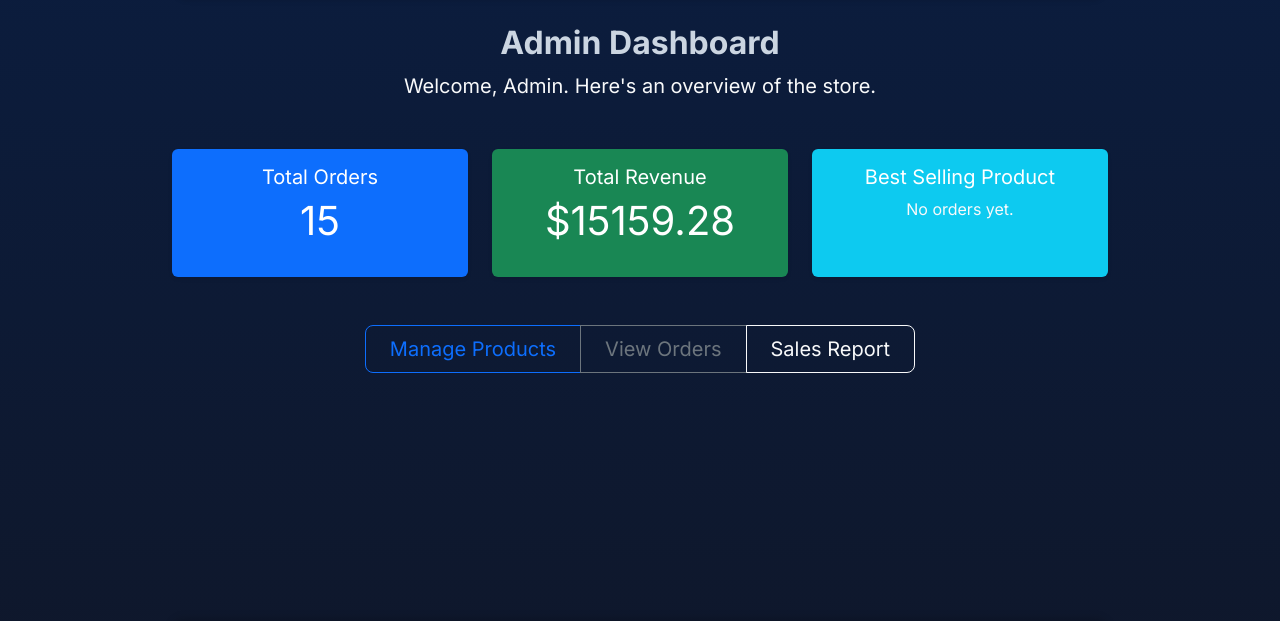
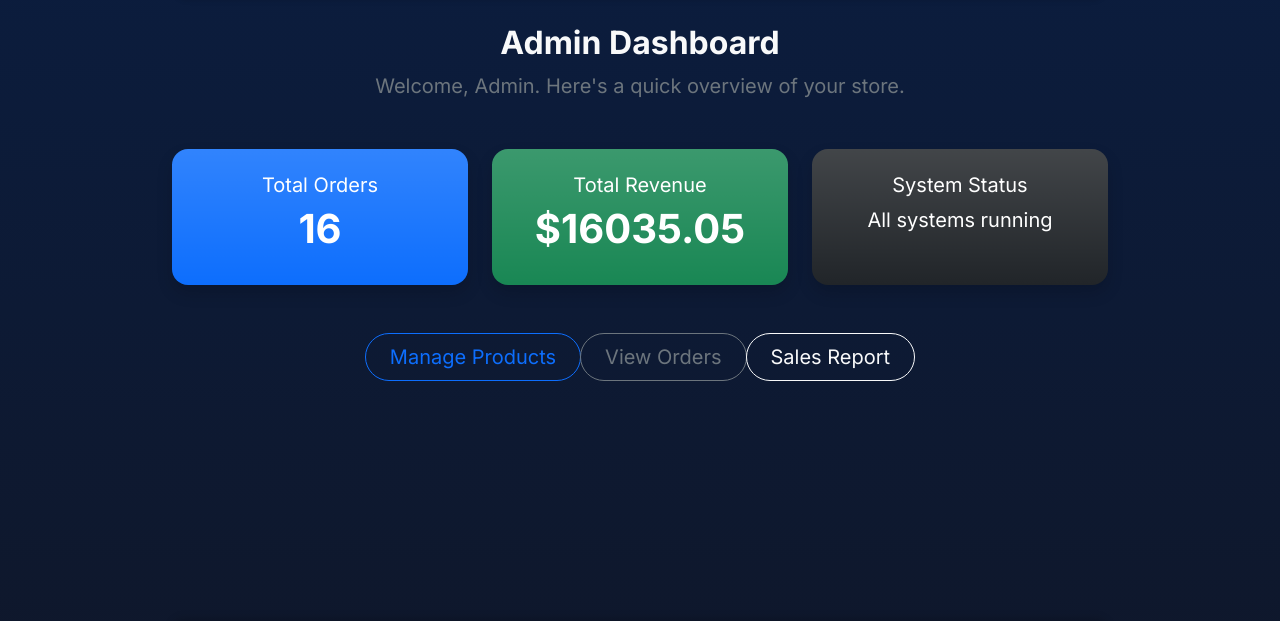
Before and after one commit to fardcoding/AWE-Electronics, a Flask app: page /admin/dashboard in a window 1280 px wide. Shown: the part 91-712 px from the top of the page. Run offline with Flask 3, Linux system fonts and the light colour scheme; the visitor is signed in with stand-in values (Sample User, id 1).

Commit message:
last update

```diff
--- a/app/templates/admin_dashboard.html
+++ b/app/templates/admin_dashboard.html
@@ -1,50 +1,51 @@
 {% extends 'layout.html' %}
 {% block content %}
 <div class="text-center mb-5">
-    <h2 class="fw-bold">Admin Dashboard</h2>
-    <p class="text-light fs-5">Welcome, Admin. Here's an overview of the store.</p>
+    <h2 class="fw-bold text-light">Admin Dashboard</h2>
+    <p class="text-secondary fs-5">Welcome, Admin. Here's a quick overview of your store.</p>
 </div>
 
 <div class="row g-4 mb-5">
-    <div class="col-md-4">
-        <div class="card text-white bg-primary h-100 shadow-sm border-0">
+    <div class="col-md-6 col-lg-4">
+        <div class="card text-white bg-gradient bg-primary h-100 shadow border-0 rounded-4">
             <div class="card-body text-center">
+                <div class="mb-2">
+                    <i class="bi bi-bag-fill fs-1"></i>
+                </div>
                 <h5 class="card-title">Total Orders</h5>
-                <p class="display-6">{{ total_orders }}</p>
+                <p class="display-6 fw-bold">{{ total_orders }}</p>
             </div>
         </div>
     </div>
-    <div class="col-md-4">
-        <div class="card text-white bg-success h-100 shadow-sm border-0">
+    <div class="col-md-6 col-lg-4">
+        <div class="card text-white bg-gradient bg-success h-100 shadow border-0 rounded-4">
             <div class="card-body text-center">
+                <div class="mb-2">
+                    <i class="bi bi-currency-dollar fs-1"></i>
+                </div>
                 <h5 class="card-title">Total Revenue</h5>
-                <p class="display-6">${{ '%.2f' | format(total_revenue) }}</p>
-
+                <p class="display-6 fw-bold">${{ '%.2f' | format(total_revenue) }}</p>
             </div>
         </div>
     </div>
-    <div class="col-md-4">
-        <div class="card text-white bg-info h-100 shadow-sm border-0">
+    <div class="col-md-12 col-lg-4">
+        <div class="card text-white bg-gradient bg-dark h-100 shadow border-0 rounded-4">
             <div class="card-body text-center">
-                <h5 class="card-title">Best Selling Product</h5>
-                {% if best_selling %}
-                    <p class="fs-5 mt-2">{{ best_selling.name }}</p>
-                {% else %}
-                    <p class="text-light mt-2">No orders yet.</p>
-                {% endif %}
+                <div class="mb-2">
+                    <i class="bi bi-speedometer2 fs-1"></i>
+                </div>
+                <h5 class="card-title">System Status</h5>
+                <p class="fs-5">All systems running</p>
             </div>
         </div>
     </div>
 </div>
 
 <div class="text-center">
-    <div class="btn-group" role="group">
-        <a href="/admin/products" class="btn btn-lg btn-outline-primary px-4">Manage Products</a>
-        <a href="/admin/orders" class="btn btn-lg btn-outline-secondary px-4">View Orders</a>
-        <a href="/admin/report" class="btn btn-lg btn-outline-light px-4">Sales Report</a>
+    <div class="btn-group btn-group-lg" role="group">
+        <a href="/admin/products" class="btn btn-outline-primary rounded-pill px-4">Manage Products</a>
+        <a href="/admin/orders" class="btn btn-outline-secondary rounded-pill px-4">View Orders</a>
+        <a href="/admin/report" class="btn btn-outline-light rounded-pill px-4">Sales Report</a>
     </div>
 </div>
-
-</div>
-
 {% endblock %}
--- a/data/orders.json
+++ b/data/orders.json
@@ -124,5 +124,14 @@
             4
         ],
         "total_amount": 75.47
+    },
+    {
+        "id": 16,
+        "customer_id": 9,
+        "product_ids": [
+            5,
+            4
+        ],
+        "total_amount": 875.77
     }
 ]
--- a/data/products.json
+++ b/data/products.json
@@ -1,18 +1,10 @@
 [
-    {
-        "id": 3,
-        "name": "Smartphone",
-        "description": "Latest Android smartphone",
-        "price": 999.99,
-        "stock": 7,
-        "category": "Mobile"
-    },
     {
         "id": 4,
         "name": "Tablet",
         "description": "10-inch Android tablet",
         "price": 75.47,
-        "stock": 45,
+        "stock": 44,
         "category": "Mobile"
     },
     {
@@ -20,7 +12,7 @@
         "name": "Wireless Mouse",
         "description": "Ergonomic wireless mouse",
         "price": 800.3,
-        "stock": 31,
+        "stock": 30,
         "category": "Accessories"
     },
     {
@@ -235,7 +227,7 @@
         "id": 32,
         "name": "Cable Organizer",
         "description": "Desk cable management system",
-        "price": 1227.7,
+        "price": 1222.0,
         "stock": 47,
         "category": "Accessories"
     },
@@ -254,5 +246,13 @@
         "price": 1800.0,
         "stock": 20,
         "category": "Mobile"
+    },
+    {
+        "id": 32,
+        "name": "LED TV ",
+        "description": "New Samsung TV",
+        "price": 1002.0,
+        "stock": 2,
+        "category": "TV"
     }
 ]
--- a/data/reviews.json
+++ b/data/reviews.json
@@ -369,5 +369,12 @@
         "customer_id": 9,
         "rating": 5,
         "comment": "Gooood"
+    },
+    {
+        "id": 54,
+        "product_id": 5,
+        "customer_id": 9,
+        "rating": 3,
+        "comment": "Good "
     }
 ]
--- a/data/users.json
+++ b/data/users.json
@@ -105,12 +105,13 @@
     {
         "id": 9,
         "name": "fardaad",
-
         "email": "fardaad1@gmail.com",
         "password": "fardaad",
         "address": "12U Belgrave Rd",
         "role": "customer",
         "cart": [],
-        "order_history": []
+        "order_history": [
+            16
+        ]
     }
 ]
```
